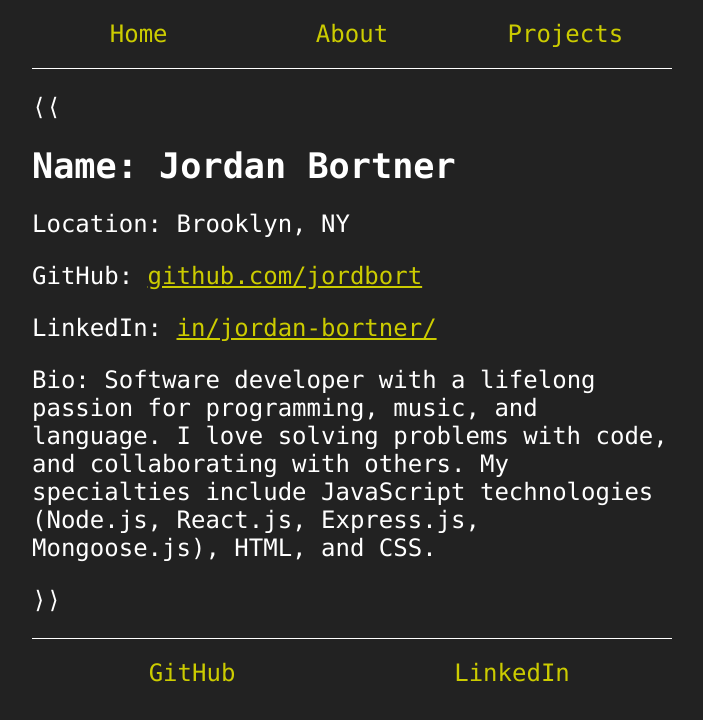
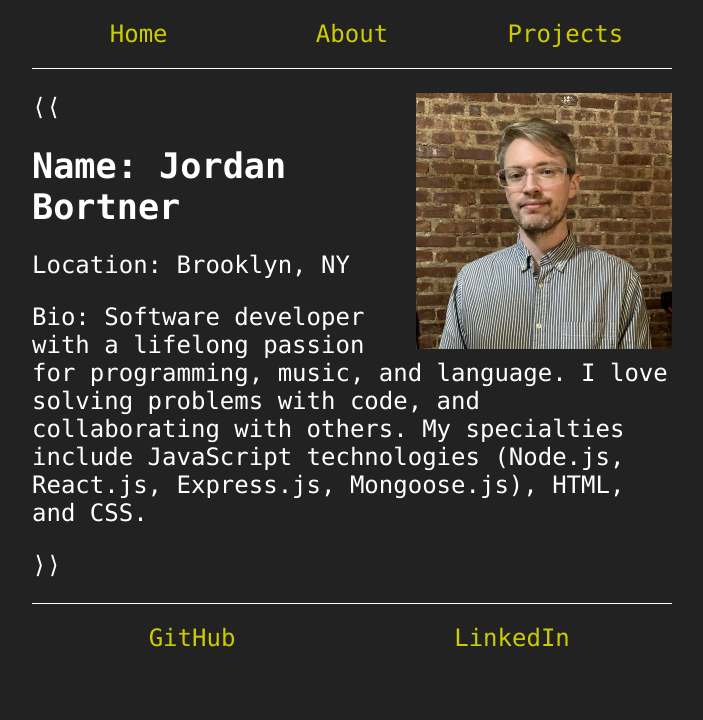
Before and after one commit to jordbort/fullstack-portfolio, a React (Create React App) app: page /about in a window 1280 px wide. Shown: the top 720 px of the page, without its empty margins (288-991 px from the left). Built offline with nearby package versions, Linux system fonts and the light colour scheme.

Commit message:
Adding photo, removing redundant info, and adding email link

```diff
--- a/public/about.json
+++ b/public/about.json
@@ -1,7 +1,5 @@
 {
     "name": "Jordan Bortner",
     "location": "Brooklyn, NY",
-    "github": "https://github.com/jordbort",
-    "linkedin": "https://www.linkedin.com/in/jordan-bortner/",
     "bio": "Software developer with a lifelong passion for programming, music, and language. I love solving problems with code, and collaborating with others. My specialties include JavaScript technologies (Node.js, React.js, Express.js, Mongoose.js), HTML, and CSS."
 }
--- a/src/index.css
+++ b/src/index.css
@@ -31,6 +31,20 @@ main a {
 
 main a:hover {
     color: #FFFF00;
+}
+
+.about-photo {
+    /* position: absolute; */
+    /* z-index: -1; */
+    float: right;
+    /* top: 80px; */
+    /* bottom: 50vh; */
+    /* right: 25vw; */
+    /* width: 256px; */
+    margin: 0 0 8px 8px;
+    max-width: 40%;
+    /* scroll-behavior: smooth; */
+    /* height: auto; */
 }
 
 h1,
--- a/src/pages/About.jsx
+++ b/src/pages/About.jsx
@@ -17,12 +17,11 @@ export default function About() {
     function loaded() {
         return (
             <main>
+                <img src="jordan-bortner.png" className="about-photo" alt="Jordan Bortner" />
                 <p>&#10216;&#10216;</p>
                 <h3>Name: {about.name}</h3>
                 <p>Location: {about.location}</p>
-                <p>GitHub: <a href={about.github} target="_blank" rel="noopener noreferrer">github.com/jordbort</a></p>
-                <p>LinkedIn: <a href={about.linkedin} target="_blank" rel="noopener noreferrer">in/jordan-bortner/</a></p>
-                <p>Bio: {about.bio}</p>
+                <p className="bio">Bio: {about.bio}</p>
                 <p>&#10217;&#10217;</p>
             </main>
         )
--- a/src/pages/Home.jsx
+++ b/src/pages/Home.jsx
@@ -4,7 +4,7 @@ export default function Home() {
             <p>▓▒░▒▓▒░▒▓▒░▒▓</p>
             <h1>Welcome to Jordan Bortner's fullstack development portfolio</h1>
             <p>░▒▓▒░▒▓▒░▒▓▒░</p>
-            <p>Please be sure to check out the About and Projects pages for more information!</p>
+            <p>Please be sure to check out the About and Projects pages for more information! You can also reach out to me directly by using the contact form below, or by <a href="mailto:jordan.bortner@gmail.com">emailing me</a>.</p>
         </main>
     )
 }
```
Also changed, not shown: public/jordan-bortner.png (added).
